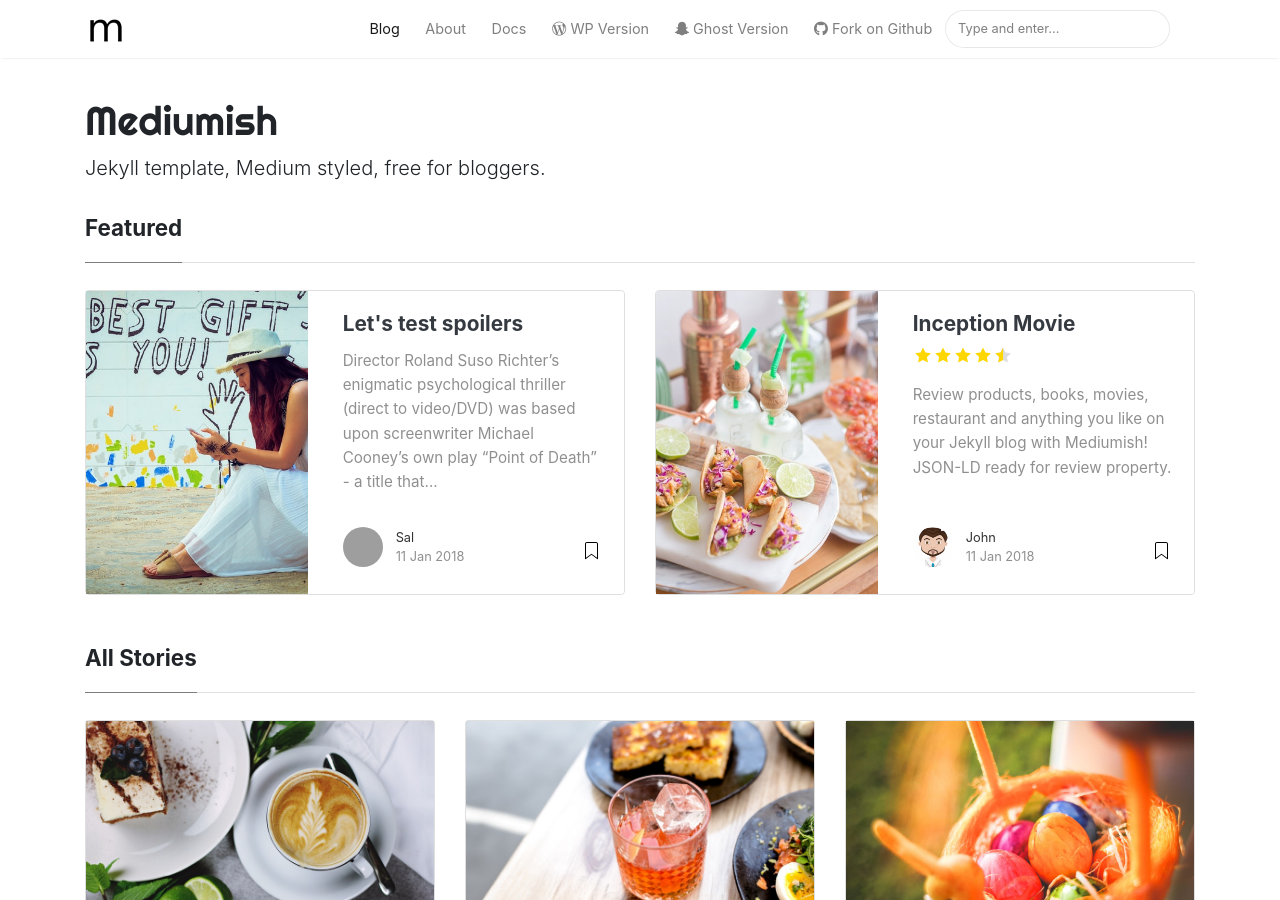
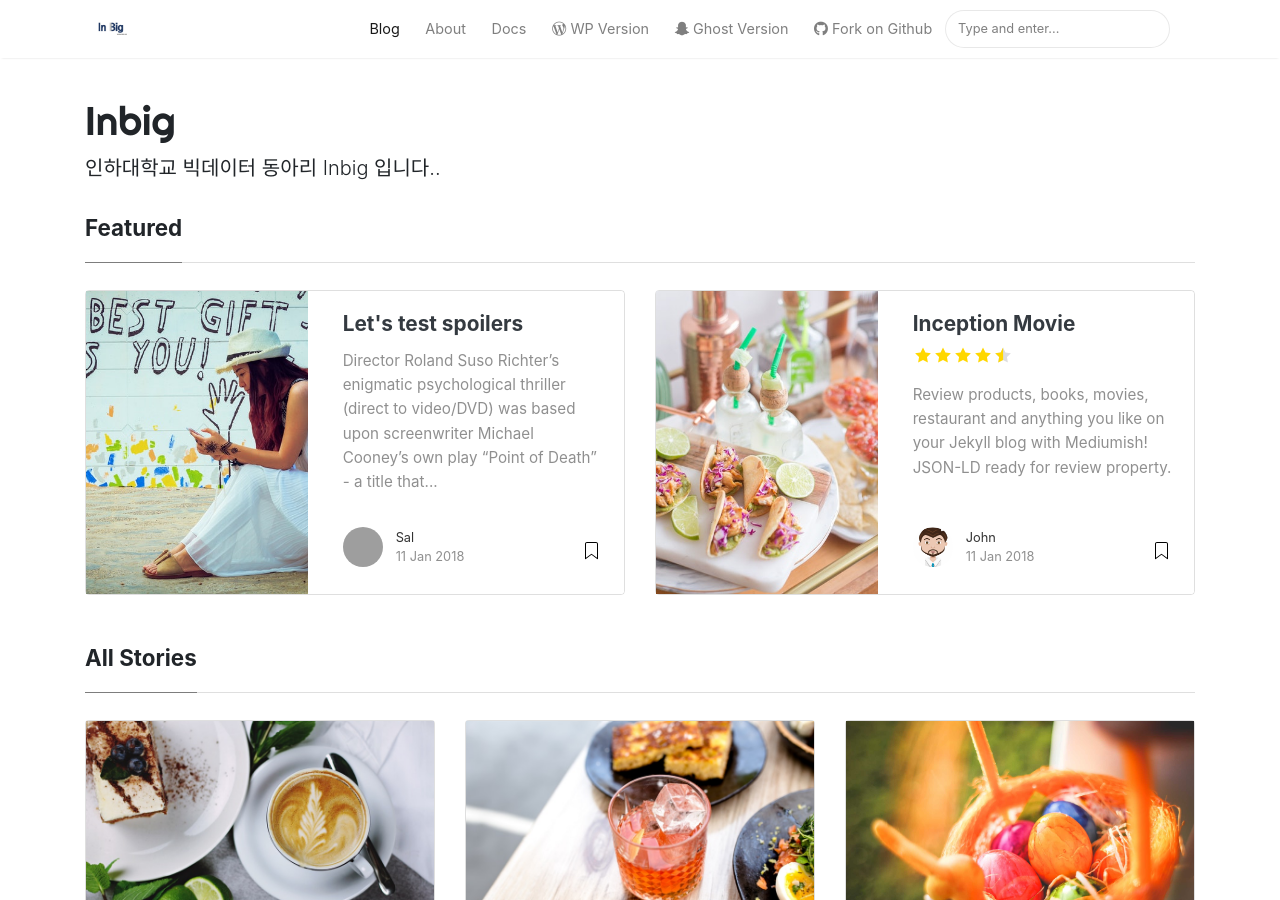
Before and after one commit to inbig/inbig.github.io, a Jekyll site: the page built from index.html, in a window 1280 px wide and 900 px high. Built offline with Jekyll 4.4.1, drawn with Linux system fonts in a browser that asks for light colours; nearby versions of some CDN libraries; the list of posts is cut into pages by our own code; some of the changed text lies outside the part shown; grey boxes are pictures that could not be loaded.

Commit message:
logo changed

```diff
--- a/_config.yml
+++ b/_config.yml
@@ -1,11 +1,11 @@
 # Site
-name: "Mediumish"
-title: "Mediumish"
-description: "Jekyll template, Medium styled, free for bloggers."
-logo: 'assets/images/logo.png'
-favicon: 'assets/images/logo.png'
+name: "Inbig"
+title: "Inbig"
+description: "인하대학교 빅데이터 동아리 Inbig 입니다.."
+logo: 'assets/images/inbig2.jpeg'
+favicon: 'assets/images/inbig2.jpeg'
 baseurl: /
-google_analytics: 'UA-46278016-1'
+google_analytics: ''
 disqus: 'demowebsite'
 mailchimp-list: 'https://wowthemes.us11.list-manage.com/subscribe/post?u=8aeb20a530e124561927d3bd8&amp;id=8c3d2d214b'
 include: ["_pages"]
```
Also changed, not shown: assets/images/inbig2.jpeg (added), 3 other files.
